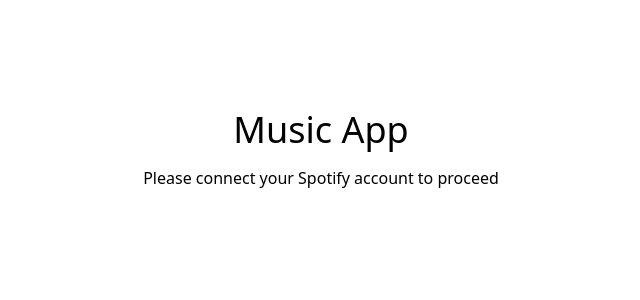
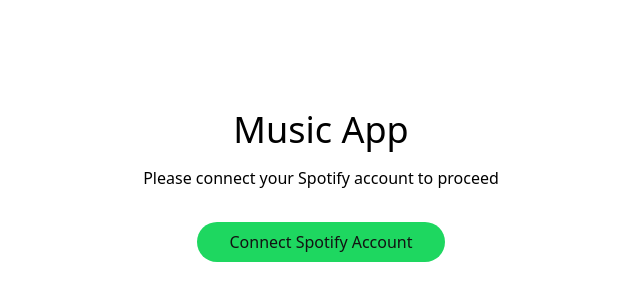
Before and after one commit to m-kupiec/music-app, a React (Vite) app: page / in a window 1280 px wide. Shown: the part 250-550 px from the top of the page, without its empty margins (319-959 px from the left). Built offline with nearby package versions, Linux system fonts and the light colour scheme.

Commit message:
feat: add Spotify account connection button on welcome screen

```diff
--- a/src/feat/screens/WelcomeScreen.tsx
+++ b/src/feat/screens/WelcomeScreen.tsx
@@ -9,6 +9,12 @@
         <p data-testid="spotify-account-connection-prompt">
           Please connect your Spotify account to proceed
         </p>
+        <button
+          className="text-spotify-black bg-spotify-green hover:bg-spotify-black hover:text-spotify-green mt-8 rounded-full px-8 py-2 transition-colors"
+          data-testid="spotify-account-connection-button"
+        >
+          Connect Spotify Account
+        </button>
       </header>
     </main>
   );
```
Also changed, not shown: 2 other files (tests, documents, lock files or other folders).
